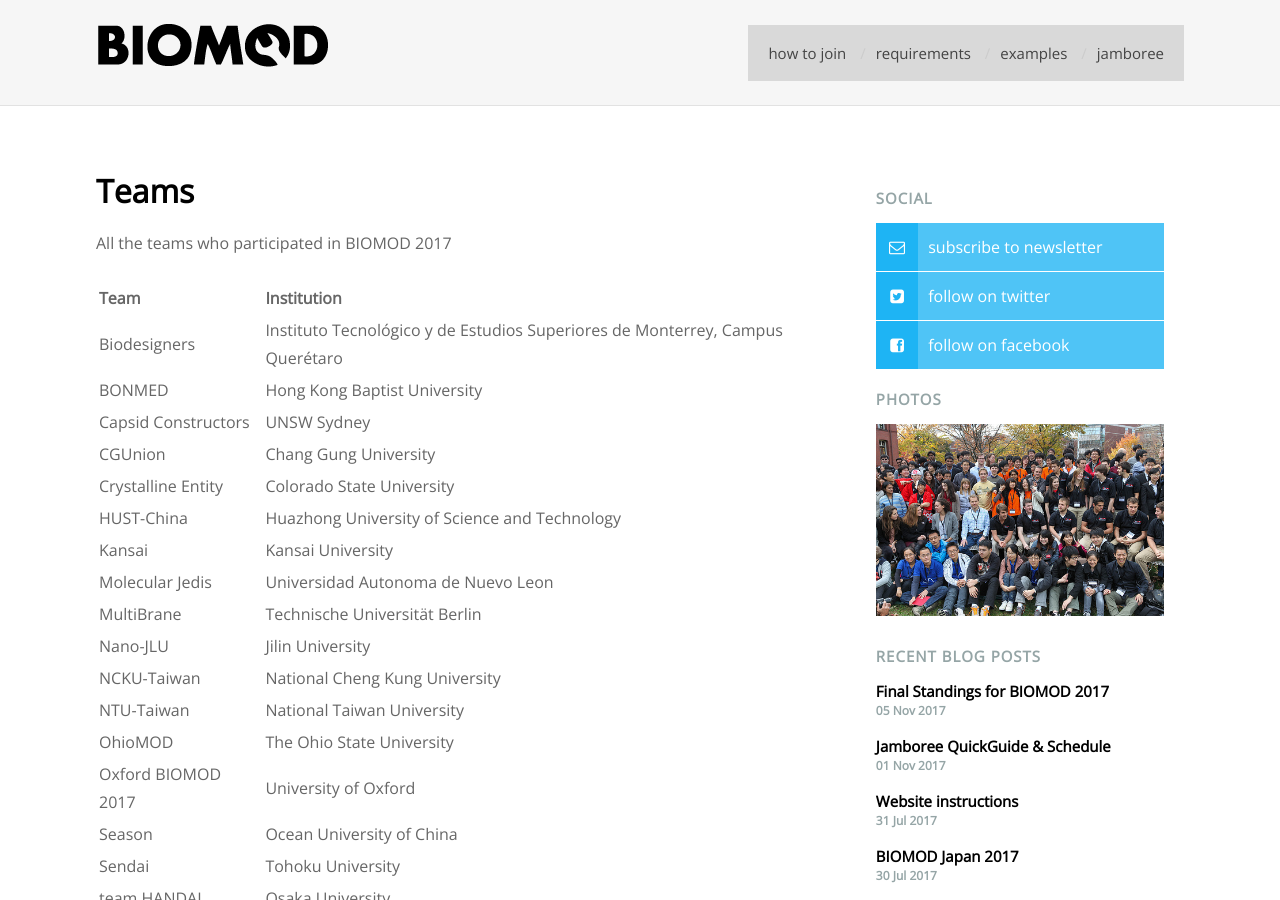
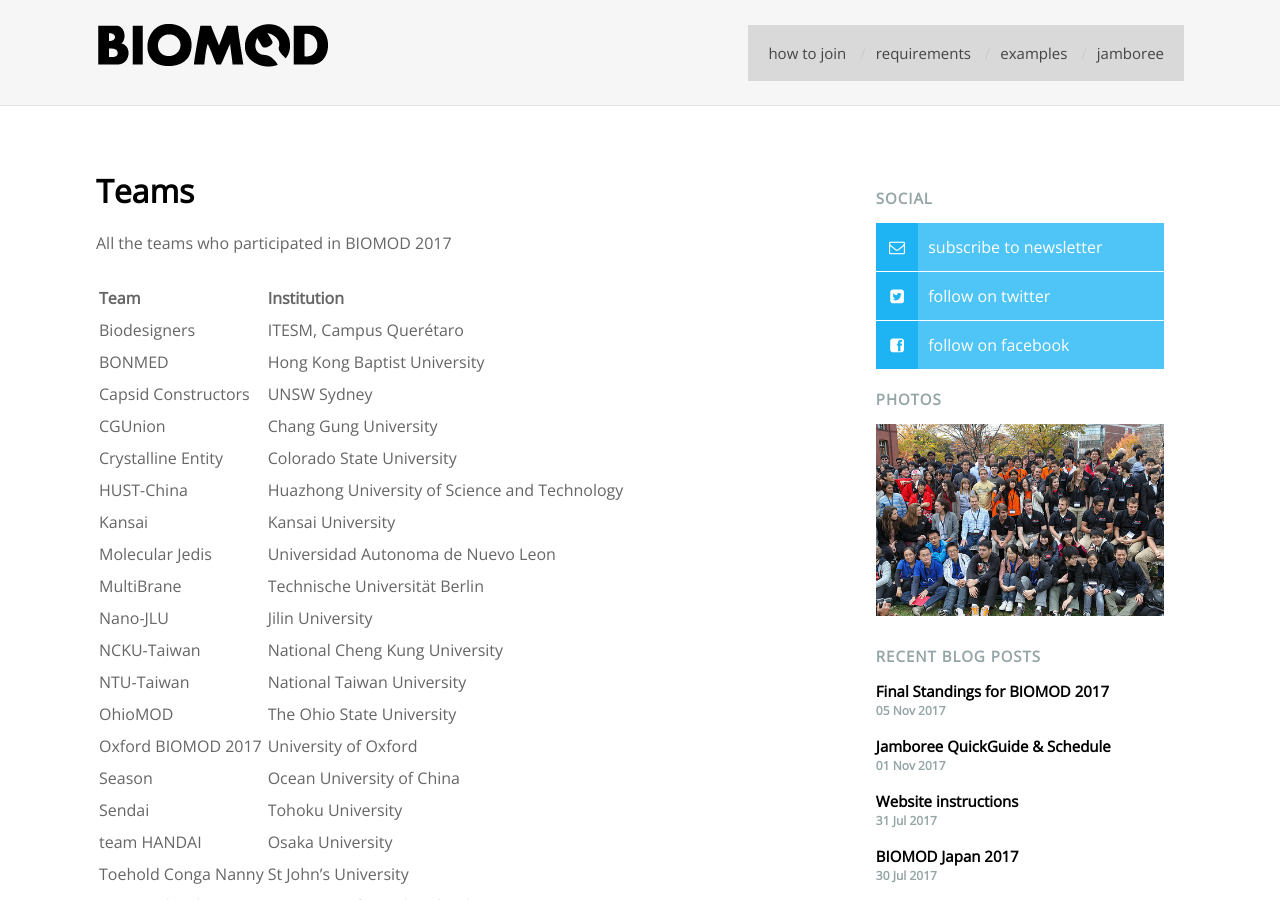
Before and after one commit to sdouglas/biomod, a Jekyll site: the page built from teams/index.md, in a window 1280 px wide and 900 px high. Built offline with Jekyll 4.4.1, drawn with Linux system fonts in a browser that asks for light colours; nearby versions of some CDN libraries.

Commit message:
Teams formatting

```diff
--- a/teams/index.md
+++ b/teams/index.md
@@ -8,7 +8,7 @@
 
 Team|Institution
 :-|:-
-Biodesigners|Instituto Tecnológico y de Estudios Superiores de Monterrey, Campus Querétaro
+Biodesigners|ITESM, Campus Querétaro
 BONMED|Hong Kong Baptist University
 Capsid Constructors|UNSW Sydney
 CGUnion|Chang Gung University
```
